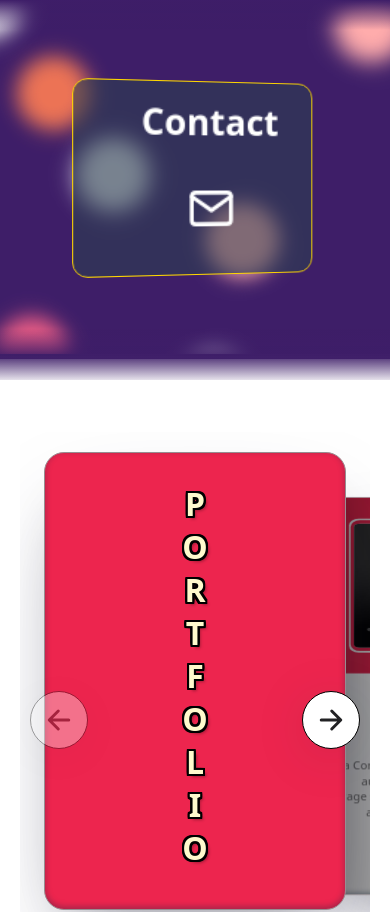
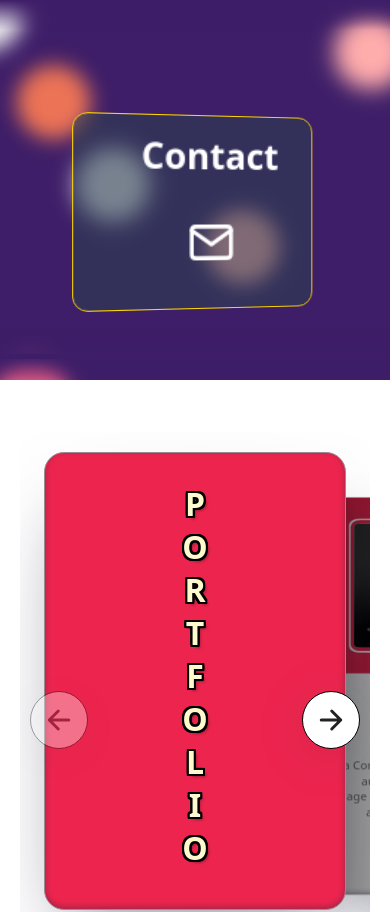
Before and after one commit to ayns789/portfolio, a React (Create React App) app: page / in a window 390 px wide. Shown: the top 912 px of the page. Built offline with nearby package versions, Linux system fonts and the light colour scheme; grey boxes are pictures that could not be loaded.

Commit message:
up responsive

```diff
--- a/src/components/Header/index.module.css
+++ b/src/components/Header/index.module.css
@@ -193,7 +193,7 @@ a {
   width: 100vw;
   height: 42vh;
   min-width: 360px;
-  min-height: 300px;
+  /* min-height: 300px; */
   top: 0;
   left: 0;
   background: #3e1e68;
@@ -356,3 +356,9 @@ a {
   transform-origin: -4vw 0vh;
   box-shadow: -38vmin 0 5.029488482072573vmin currentColor;
 }
+
+@media screen and (max-width: 600px) {
+  .background {
+    height: 50vh;
+  }
+}
```
